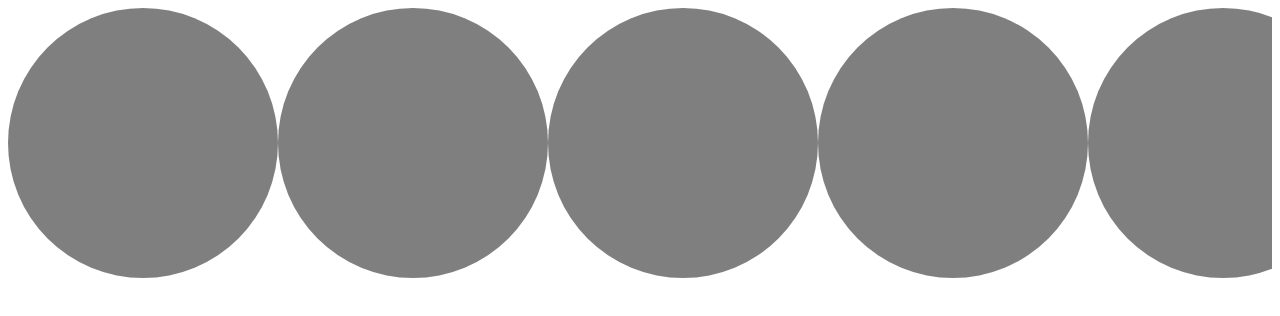
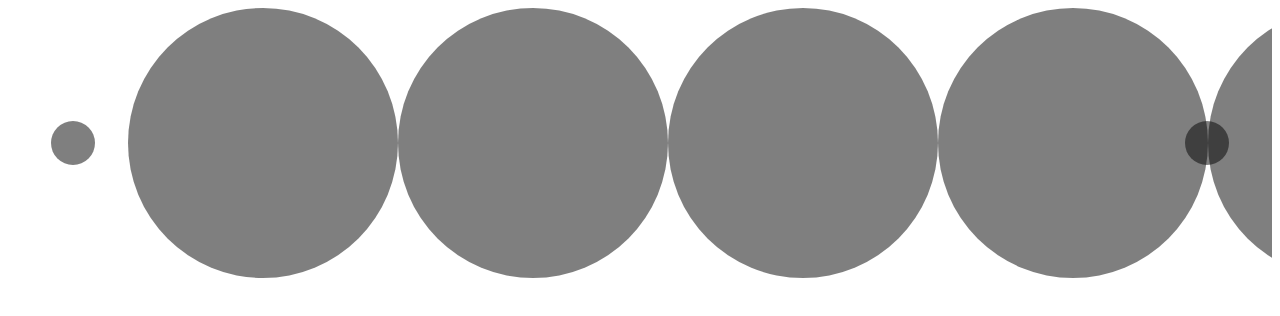
Before and after one commit to gottfried-github/swiperjs-underlay, a plain HTML site: page src/index.html in a window 1280 px wide. Drawn offline with Linux system fonts and the light colour scheme.

Commit message:
add buttons

```diff
--- a/src/index.css
+++ b/src/index.css
@@ -1,6 +1,10 @@
 .swiper-container {
     display: flex;
     overflow: hidden;
+
+    position: relative;
+
+    padding: 0px 120px;
 }
 
 .swiper-container > .slides-container {
@@ -9,8 +13,8 @@
 
 .slides-wrapper > .slides-container {
     display: flex;
-    // use Swiper spaceBetween instead
-    // column-gap: 88px;
+    /* // use Swiper spaceBetween instead
+    // column-gap: 88px; */
 
     margin: 0px;
     padding: 0px;
@@ -31,3 +35,37 @@
 .transparent {
     opacity: 0;
 }
+
+.button-prev-container, .button-next-container {
+    display: flex;
+    align-items: center;
+    justify-content: center;
+    flex-shrink: 0;
+
+    position: absolute;
+    /* position: relative; */
+    height: 100%;
+    width: 130px;
+
+    z-index: 10;
+}
+
+.button-prev-container {
+    left: 0px;
+    /* margin-right: -120px; */
+}
+.button-next-container {
+    right: 0px;
+    /* margin-left: -120px; */
+}
+
+.button {
+    width: 44px;
+    height: 44px;
+
+    margin: auto;
+
+    border-radius: 50%;
+
+    background-color: rgba(0, 0, 0, 0.5);
+}
```
